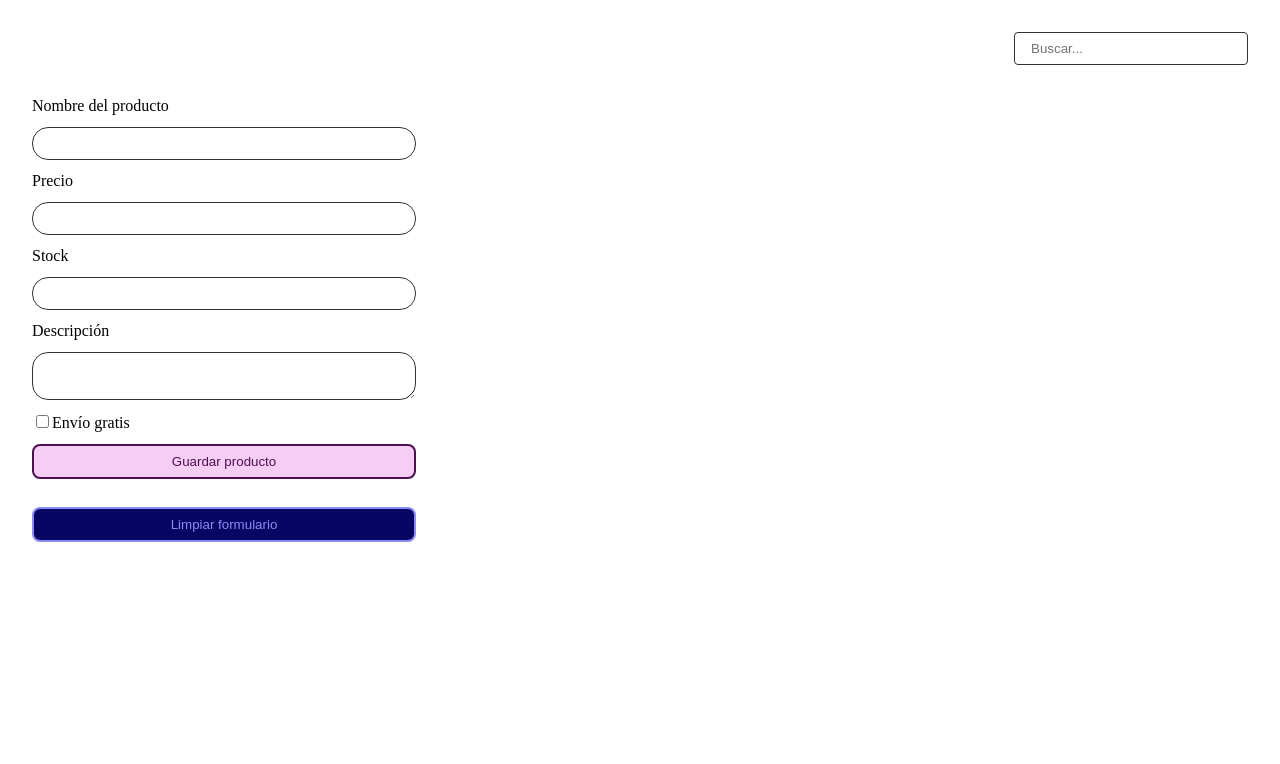
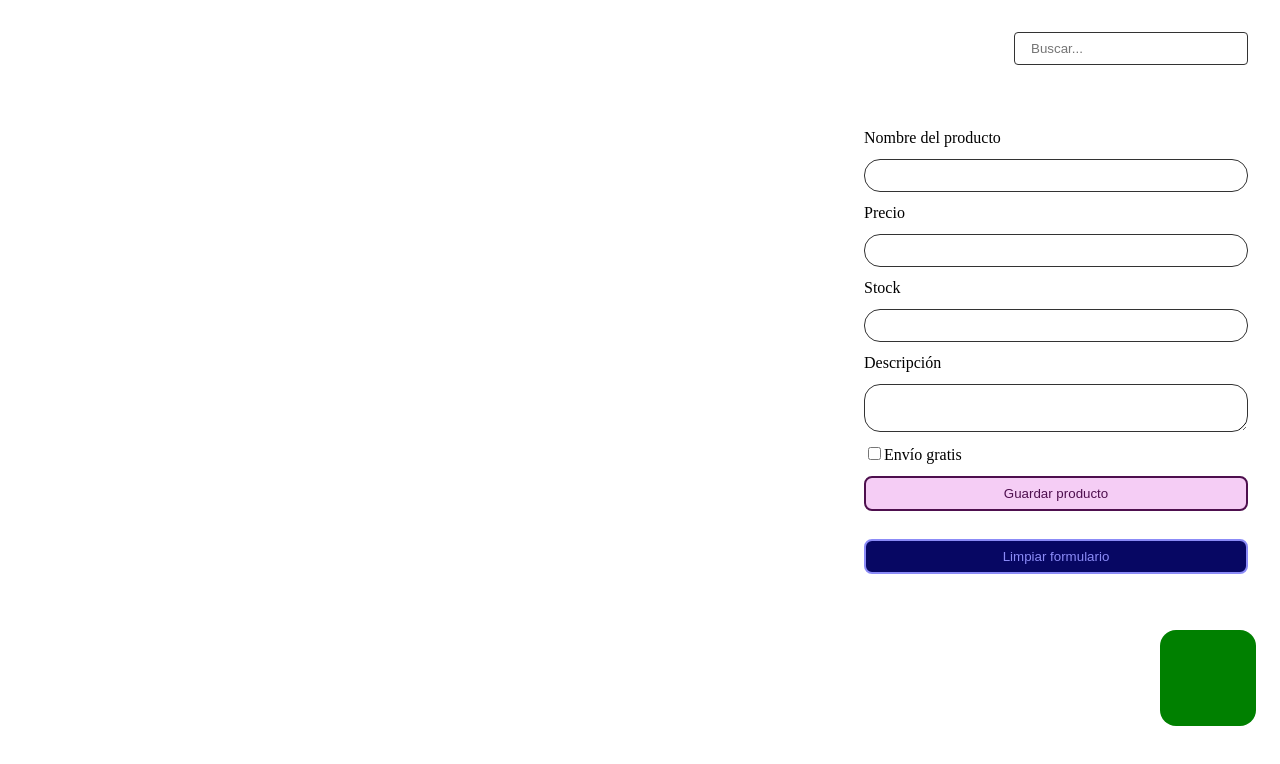
Before and after one commit to mvidal90/eit-sass, a plain HTML site: page index.html in a window 1280 px wide. Drawn offline with nearby package versions, Linux system fonts and the light colour scheme; files that its build step writes are made by us from their sources.

Commit message:
ADD mixins examples

```diff
--- a/index.html
+++ b/index.html
@@ -10,6 +10,7 @@
     <div class="searcher__container">
         <input type="text" name="search" id="search" placeholder="Buscar..." class="input__container">
     </div>
+    <main class="page__content">
         <form class="products__form-container">
             <label for="nameProduct">Nombre del producto</label>
             <input type="text" id="nameProduct" name="nameProduct" minlength="4" maxlength="50" class="input__container">
@@ -25,5 +26,7 @@
             <button type="submit" class="btn btn-primary">Guardar producto</button>
             <button type="reset" class="btn btn-secondary mt-4">Limpiar formulario</button>
         </form>
+        <div class="square m-6"></div>
+    </main>
 </body>
 </html>
--- /dev/null
+++ b/scss/components/_square.scss
@@ -0,0 +1,11 @@
+
+.square {
+    @include square(6rem, 1rem);
+    @include respond-to (desktop) {
+        background-color: green;
+    };
+    @include respond-to (mobile) {
+        background-color: rgb(92, 16, 92);
+        @include align-items(center, column);
+    }
+}
--- a/scss/main.scss
+++ b/scss/main.scss
@@ -1,9 +1,12 @@
 
 @import "utils/helpers";
+@import "utils/mixins";
 @import "utils/variables";
 
 @import "base/base";
 @import "components/buttons";
 @import "components/inputs";
 @import "components/searcher";
+@import "components/square";
 @import "layout/products";
+@import "pages/home";
--- /dev/null
+++ b/scss/pages/_home.scss
@@ -0,0 +1,4 @@
+
+.page__content{
+    @include align-items(end, column)
+}
--- /dev/null
+++ b/scss/utils/_mixins.scss
@@ -0,0 +1,27 @@
+
+@mixin align-items ($align, $direction) {
+    display: flex;
+    flex-direction: $direction;
+    align-items: $align;
+}
+
+@mixin square ($size, $radius) {
+    height: $size;
+    width: $size;
+    @if $radius != 0 {
+        border-radius: $radius;
+    }
+}
+
+@mixin respond-to ($resolution) {
+    @if $resolution == mobile {
+        @media (max-width: 860px) {
+            @content;
+        }
+    }
+    @if $resolution == desktop {
+        @media (min-width: 860px) {
+            @content;
+        }
+    }
+}
```
Lines whose indentation alone changed are shown as unchanged.
